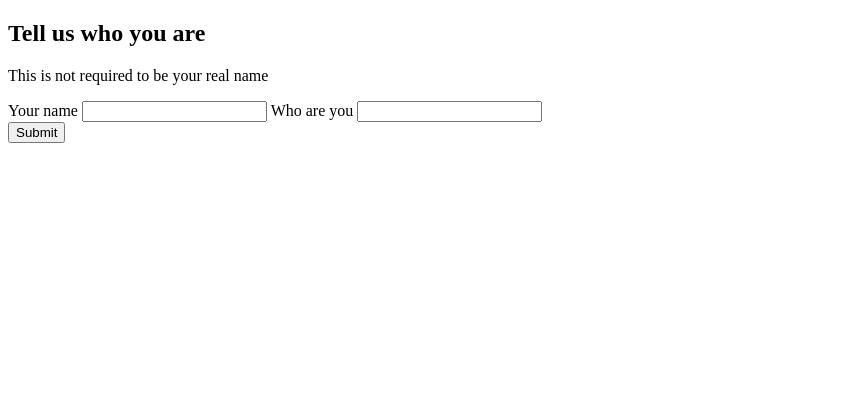
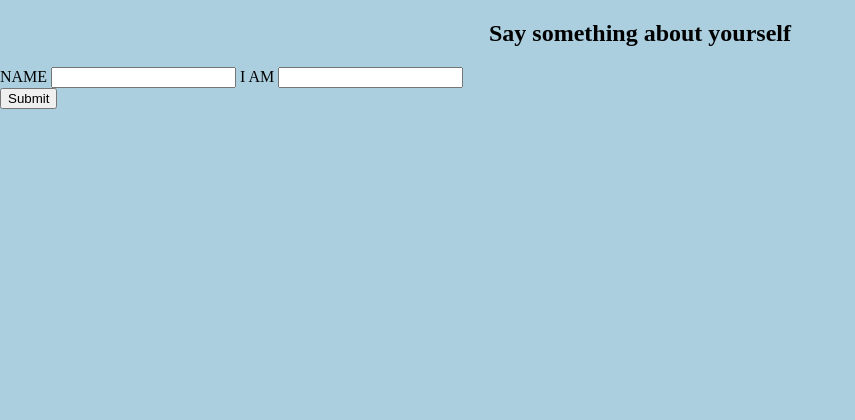
Before and after one commit to lucky-patty/NextStep, a PHP site: page /pages/nextstep_name_input.html in a window 1280 px wide. Shown: the top 420 px of the page, without its empty margins (0-855 px from the left). Before the commit the page ends 143 px from the top, so only its background shows below. Run offline with PHP 8.4, Linux system fonts and the light colour scheme; some libraries are stand-ins or nearby versions.

Commit message:
adjust craft_name page

```diff
--- a/assets/styles/craft.css
+++ b/assets/styles/craft.css
@@ -38,6 +38,7 @@
   float: left;
   overflow: hidden;
 }
+
 #submit{
   border: none;
   color: black;
--- a/pages/nextstep_name_input.html
+++ b/pages/nextstep_name_input.html
@@ -7,7 +7,8 @@
 	<link rel="stylesheet" href="https://fonts.googleapis.com/icon?family=Material+Icons">
 
 	 <!-- Link CSS File -->
-    <link rel="stylesheet" href="nextstepmain.css">
+    <link rel="stylesheet" href="../assets/styles/nextstepmain.css">
+		<link rel="stylesheet" href="../assets/styles/craft.css">
 
      <!-- Import jQuery Library -->
     <script
@@ -21,20 +22,26 @@
 </head>
 <body>
 
-	<h2>Tell us who you are</h2>
-	<p>This is not required to be your real name</p>
-
+	<div class="container">
+	<h2>Say something about yourself</h2>
+	<!-- <p>This is not required to be your real name</p> -->
+	<div>
 	<form action="nextstepmain.html" method="GET">
 
-  <label for="fname">Your name</label>
-  <input type="text" id="fname" name="fname">
-  <label for="lname">Who are you</label>
-  <input type="text" id="lname" name="lname">
-  <div class="row">
-    <input type="submit" value="Submit">
-  </div>
+  	<label for="fname">NAME</label>
 
-</form>
+			<input type="text" id="fname" name="fname">
 
+			<label for="lname">I AM</label>
+
+			<input type="text" id="lname" name="lname">
+
+			<div class="row">
+				<input type="submit" value="Submit">
+  		</div>
+
+	</form>
+	</div>
+	</div>
 </body>
 </html>
```
